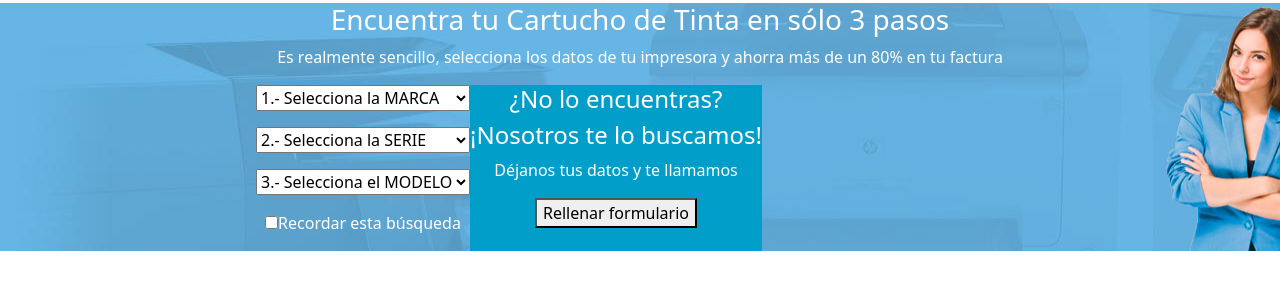
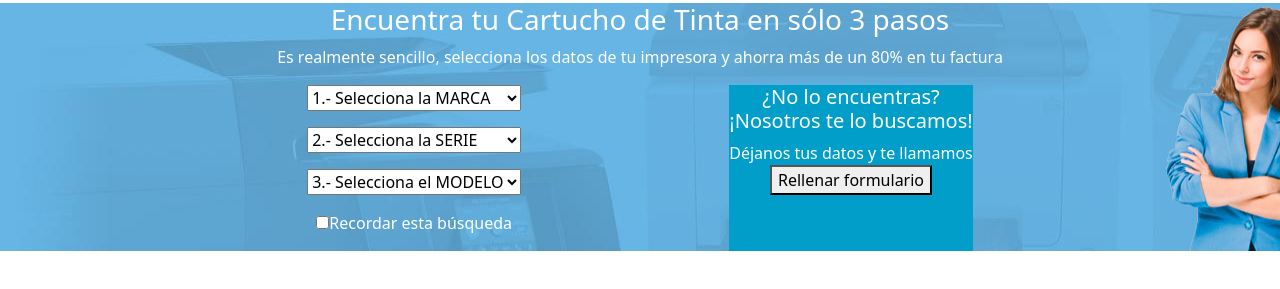
Before and after one commit to JoseAngelViyuela/TonersTrebol, a plain HTML site: page index.html in a window 1280 px wide. Shown: the part 241-530 px from the top of the page. Drawn offline with nearby package versions, Linux system fonts and the light colour scheme.

Commit message:
Hello World

```diff
--- a/index.html
+++ b/index.html
@@ -176,13 +176,13 @@
                               </p>
                         </div>
                         <div class="noEncontrar">
-        <h4>¿No lo encuentras?</h4>
-        <h4>¡Nosotros te lo buscamos!</h4>
-        <p>Déjanos tus datos y te llamamos</p>
+                          <h5>¿No lo encuentras?<br>
+                          ¡Nosotros te lo buscamos!</h5>
+                          Déjanos tus datos y te llamamos<br>
                           <button>Rellenar formulario</button>
                         </div>
             </div>
-
+      </div>
       <script src="https://cdn.jsdelivr.net/npm/bootstrap@5.0.1/dist/js/bootstrap.bundle.min.js" integrity="sha384-gtEjrD/SeCtmISkJkNUaaKMoLD0//ElJ19smozuHV6z3Iehds+3Ulb9Bn9Plx0x4" crossorigin="anonymous"></script>
 </body>
 </html>
--- a/style.css
+++ b/style.css
@@ -48,7 +48,8 @@
 
 #tresPasosFlex{
     display: flex;
-    width: 60%;
+    justify-content: space-between;
+    width: 52%;
     margin:0 auto;
 }
 
```
Lines whose indentation alone changed are shown as unchanged.
